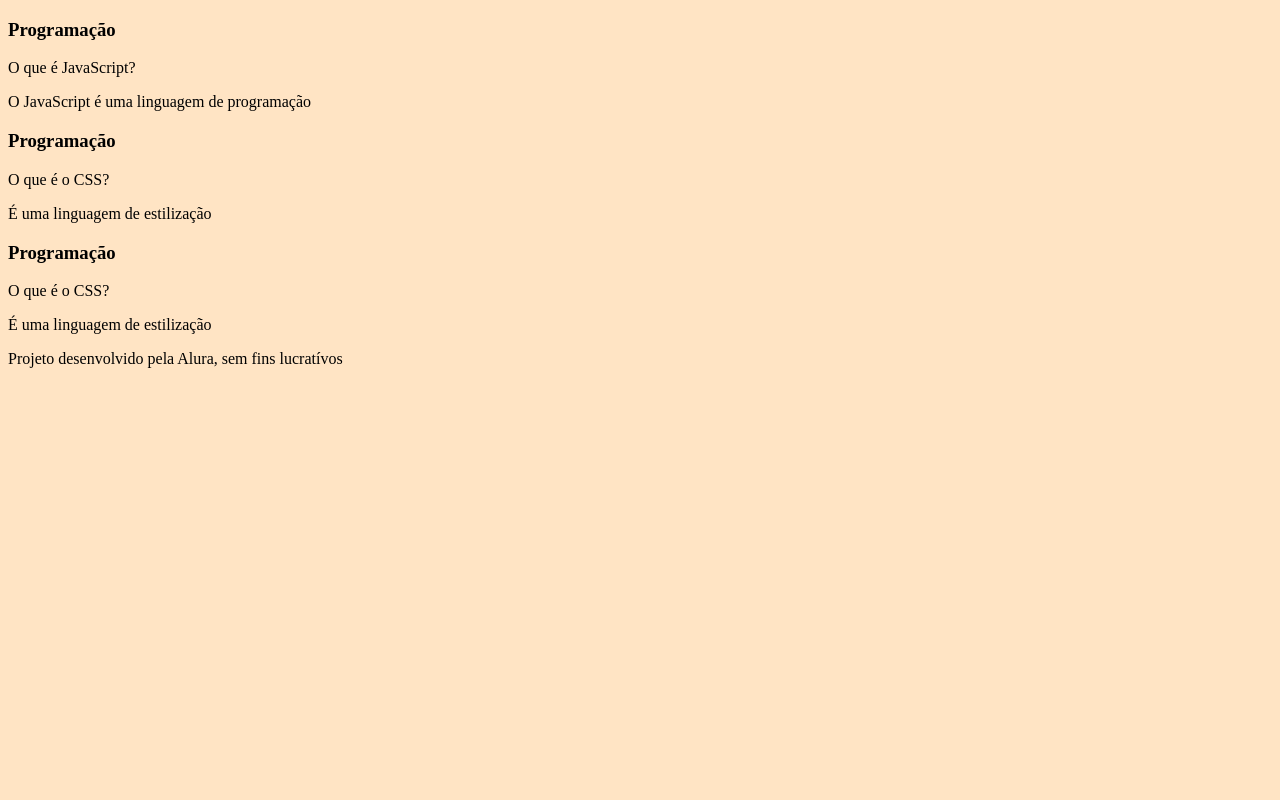
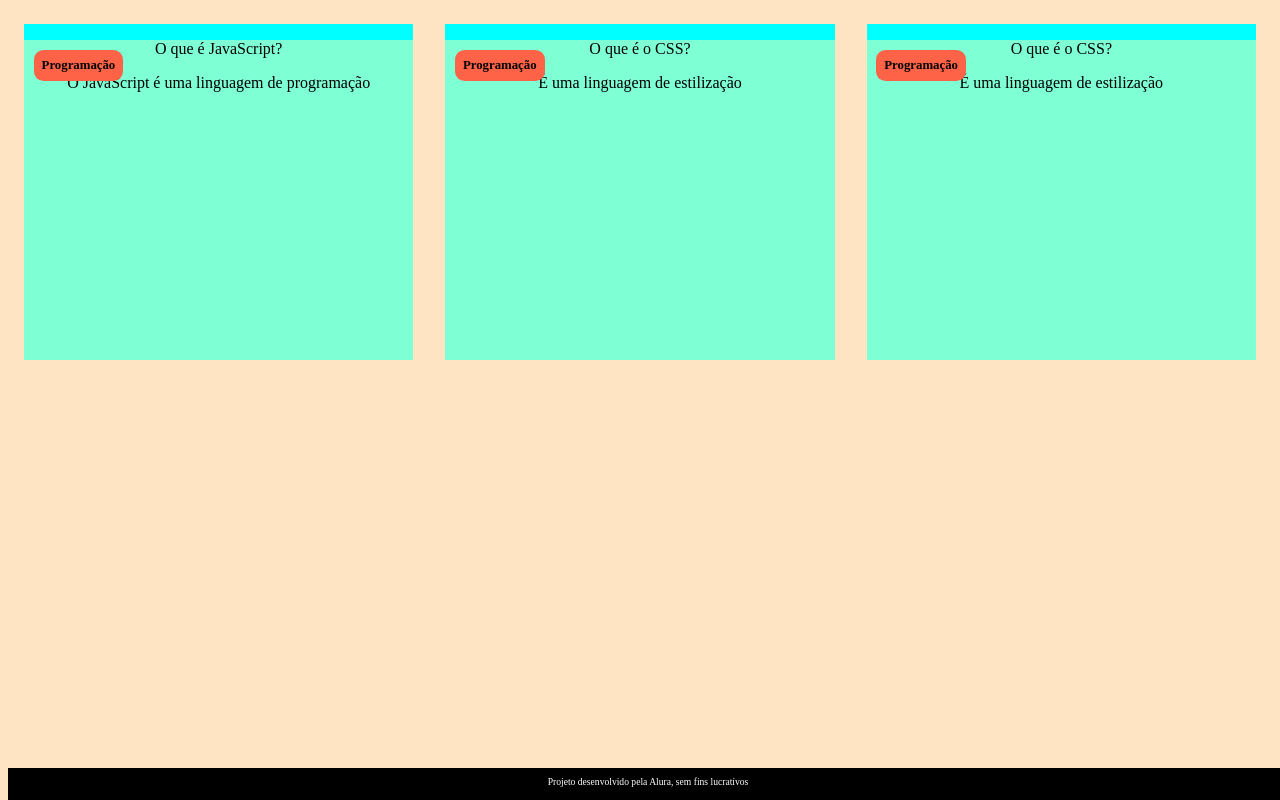
Before and after one commit to Lferreira77/flashcard, a plain HTML site: page index.html in a window 1280 px wide. Drawn offline with Linux system fonts and the light colour scheme.

Commit message:
Update style.css

```diff
--- a/assets/style.css
+++ b/assets/style.css
@@ -1,13 +1,103 @@
 body{
+
     background-color: bisque;
+
     font-family: Bai Jamjuree;
+
 }
 
+
+
+#container {
+
+    display: flex;
+
+}
+
+
+
+.cartao {
+
+    margin: 1rem 1rem;
+
+    background-color: aqua;
+
+    height: 20rem;
+
+    flex-grow: 1;
+
+    flex-basis: calc(33% - 6rem);
+
+}
+
+
+
+.cartao__conteudo {
+
+    text-align: center;
+
+    background-color: aquamarine;
+
+    height: 100%;
+
+}
+
+
+
+.cartao__conteudo h3 {
+
+    background-color: tomato;
+
+    text-align: left;
+
+    padding: 0.5rem;
+
+    position: absolute;
+
+    margin: 0.6rem;
+
+    border-radius: 0.6rem;
+
+    font-size: 1vw;
+
+
+
+}
+
+
+
+
+
+
+
+
+
+
+
 footer {
-    background-color: preto;
-    color: branco;
-    position: fixo;
+
+    background-color: black;
+
+    color: white;
+
+    position: fixed;
+
     bottom: 0;
+
     width: 100%;
+
     height: 2rem;
-    find - grow: 1;
+
+}
+
+
+
+footer p {
+
+    text-align: center;
+
+    font-size: 0.6rem;
+
+    margin-top: 0.5rem;
+
+}
```
